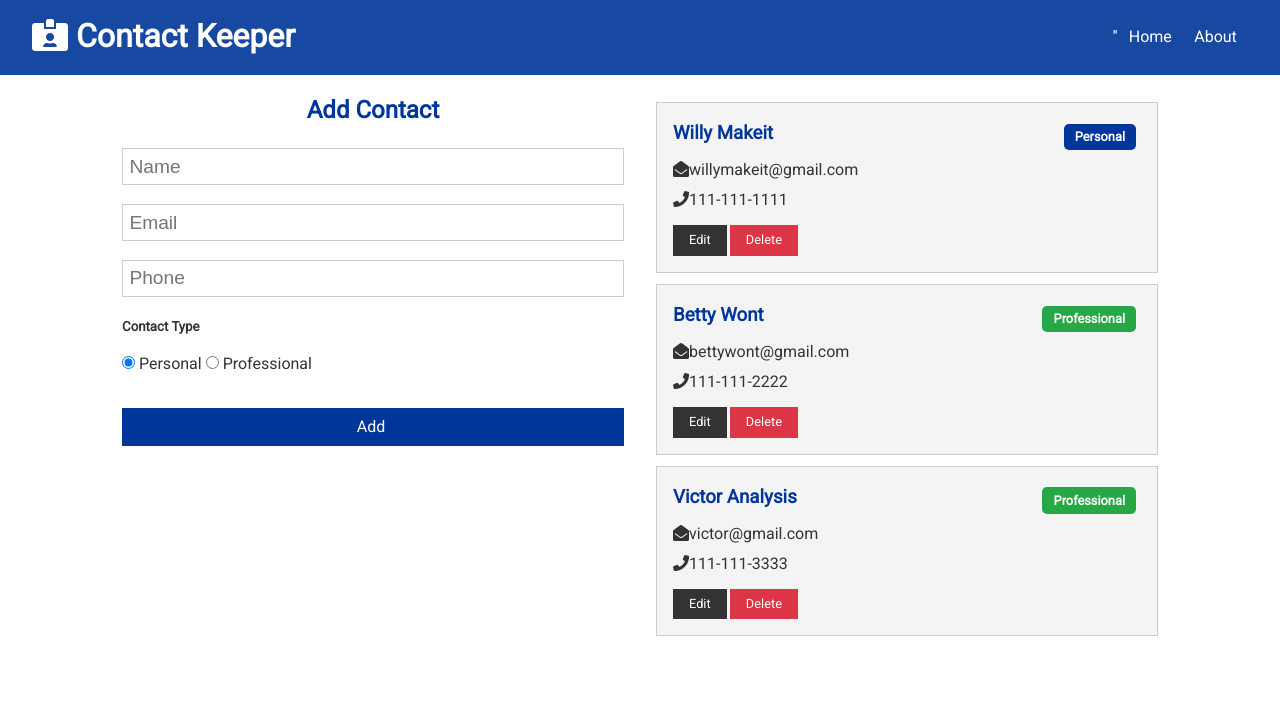
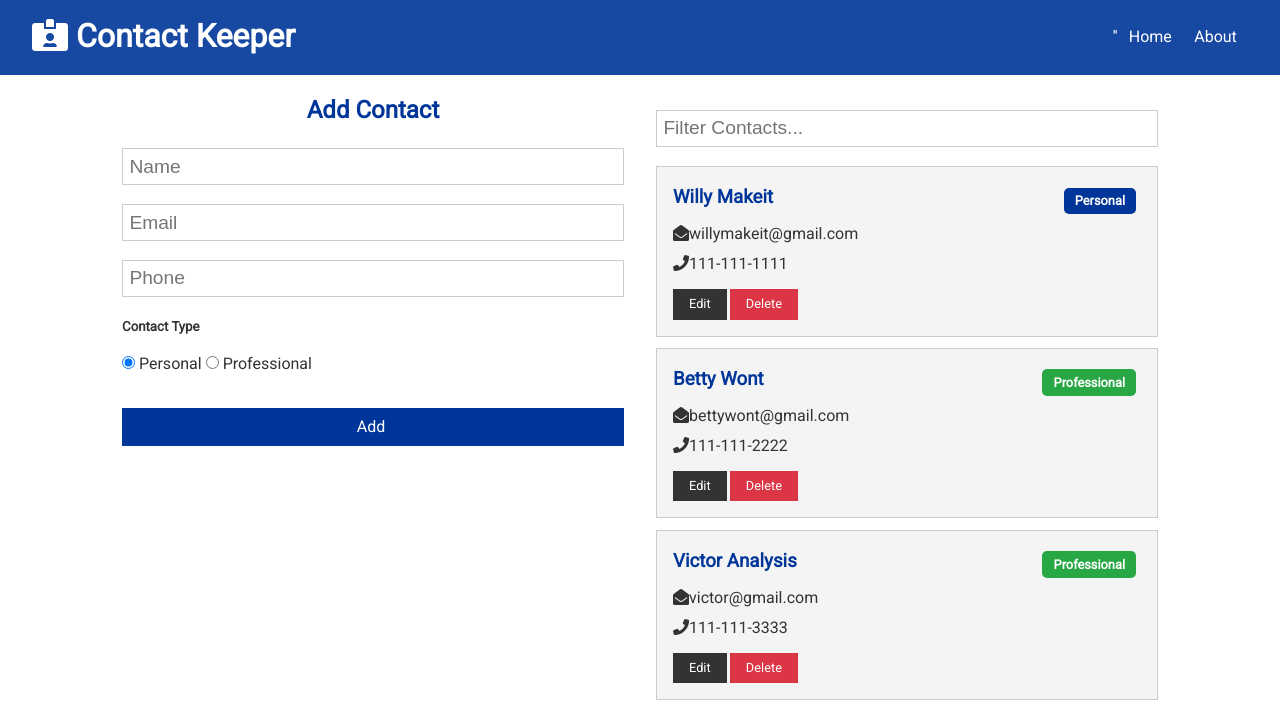
Before and after one commit to jmslick/react-contact-keeper, a React (Create React App) app in the folder client/: page / in a window 1280 px wide. Shown: the top 722 px of the page. Built offline with nearby package versions, Linux system fonts and the light colour scheme; the HTML template or start-up script is replaced by a standard one.

Commit message:
58. Contact Filter Form & State

```diff
--- a/client/src/components/contacts/ContactFilter.js
+++ b/client/src/components/contacts/ContactFilter.js
@@ -0,0 +1,31 @@
+import React, { useContext, useRef } from 'react';
+import ContactContext from '../../context/contact/contactContext';
+
+const ContactFilter = () => {
+  const contactContext = useContext(ContactContext);
+
+  const text = useRef(''); //ref hook
+  const { filterContacts, clearFilter } = contactContext; // pull in actions
+  //const { id, name, email, phone, type } = contact;
+
+  const onChange = e => {
+    if (text.current.value !== '') {
+      filterContacts(e.target.value);
+    } else {
+      clearFilter();
+    }
+  };
+
+  return (
+    <form>
+      <input
+        ref={text}
+        type='text'
+        placeholder='Filter Contacts...'
+        onChange={onChange}
+      />
+    </form>
+  );
+};
+
+export default ContactFilter;
--- a/client/src/components/contacts/Contacts.js
+++ b/client/src/components/contacts/Contacts.js
@@ -10,14 +10,22 @@
    */
   const contactContext = useContext(ContactContext);
 
-  const { contacts } = contactContext;
+  const { contacts, filtered } = contactContext;
+
+  if (contacts.length === 0) {
+    return <h4>Add a contact</h4>;
+  }
 
   return (
+    // passing specific contact item as a prop
     <Fragment>
-      {/* passing specific contact item as a prop */}
-      {contacts.map(contact => (
-        <ContactItem key={contact.id} contact={contact} />
-      ))}
+      {filtered !== null
+        ? filtered.map(contact => (
+            <ContactItem key={contact.id} contact={contact} />
+          ))
+        : contacts.map(contact => (
+            <ContactItem key={contact.id} contact={contact} />
+          ))}
     </Fragment>
   );
 };
--- a/client/src/components/pages/Home.js
+++ b/client/src/components/pages/Home.js
@@ -1,6 +1,7 @@
 import React from 'react';
 import Contacts from '../contacts/Contacts';
 import ContactForm from '../contacts/ContactForm';
+import ContactFilter from '../contacts/ContactFilter';
 
 const Home = () => {
   return (
@@ -9,6 +10,7 @@
         <ContactForm />
       </div>
       <div>
+        <ContactFilter />
         <Contacts />
       </div>
     </div>
--- a/client/src/context/contact/ContactState.js
+++ b/client/src/context/contact/ContactState.js
@@ -41,7 +41,8 @@
         type: 'professional'
       }
     ],
-    current: null
+    current: null,
+    filtered: null
   };
 
   const [state, dispatch] = useReducer(contactReducer, initialState);
@@ -73,8 +74,14 @@
   };
 
   // Filter Contacts
+  const filterContacts = text => {
+    dispatch({ type: FILTER_CONTACTS, payload: text });
+  };
 
   // Clear Filter
+  const clearFilter = () => {
+    dispatch({ type: CLEAR_FILTER });
+  };
 
   return (
     <ContactContext.Provider
@@ -85,11 +92,14 @@
          */
         contacts: state.contacts,
         current: state.current,
+        filtered: state.filtered,
         addContact,
         deleteContact,
         updateContact,
         setCurrent,
-        clearCurrent
+        clearCurrent,
+        filterContacts,
+        clearFilter
       }}>
       {props.children}
     </ContactContext.Provider>
```
